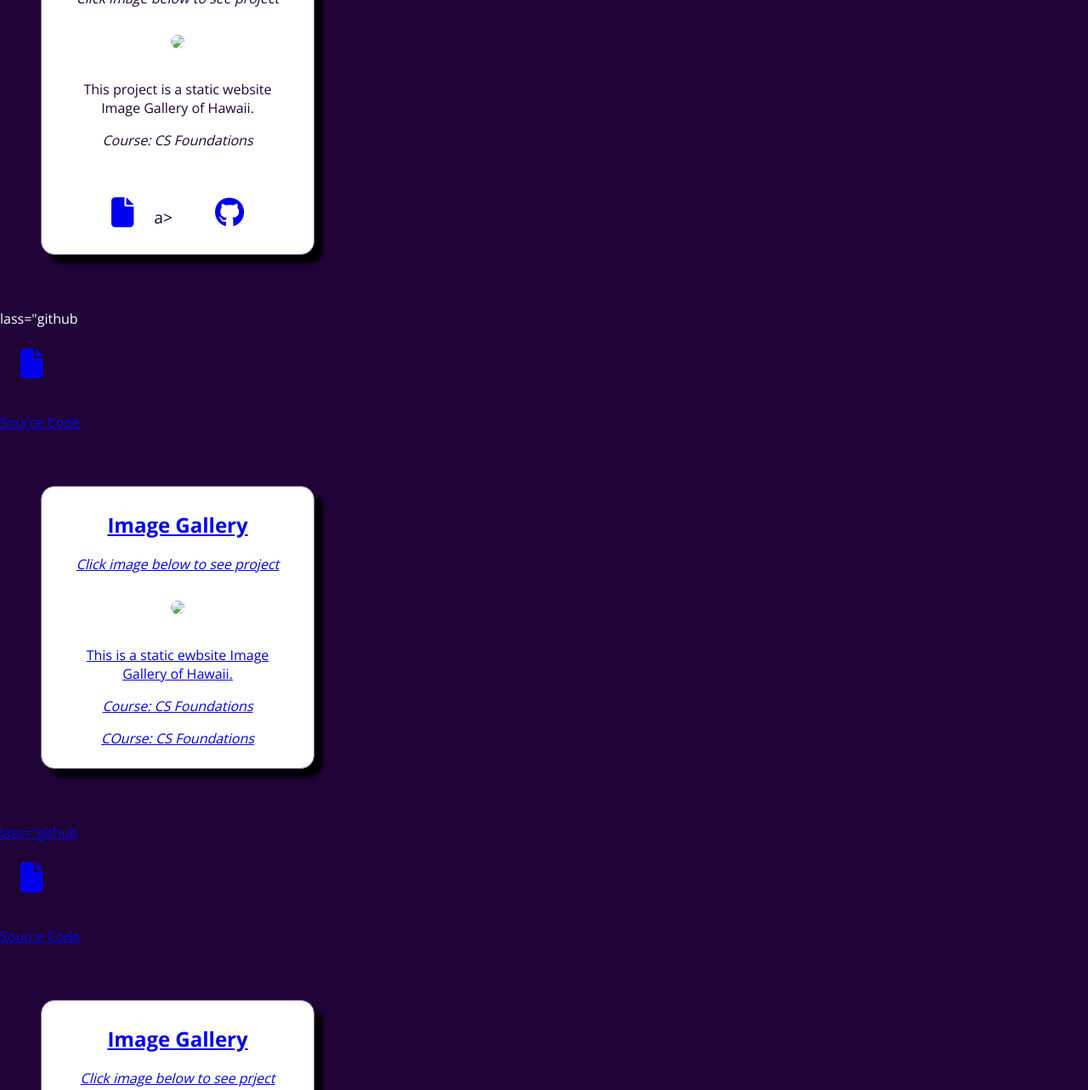
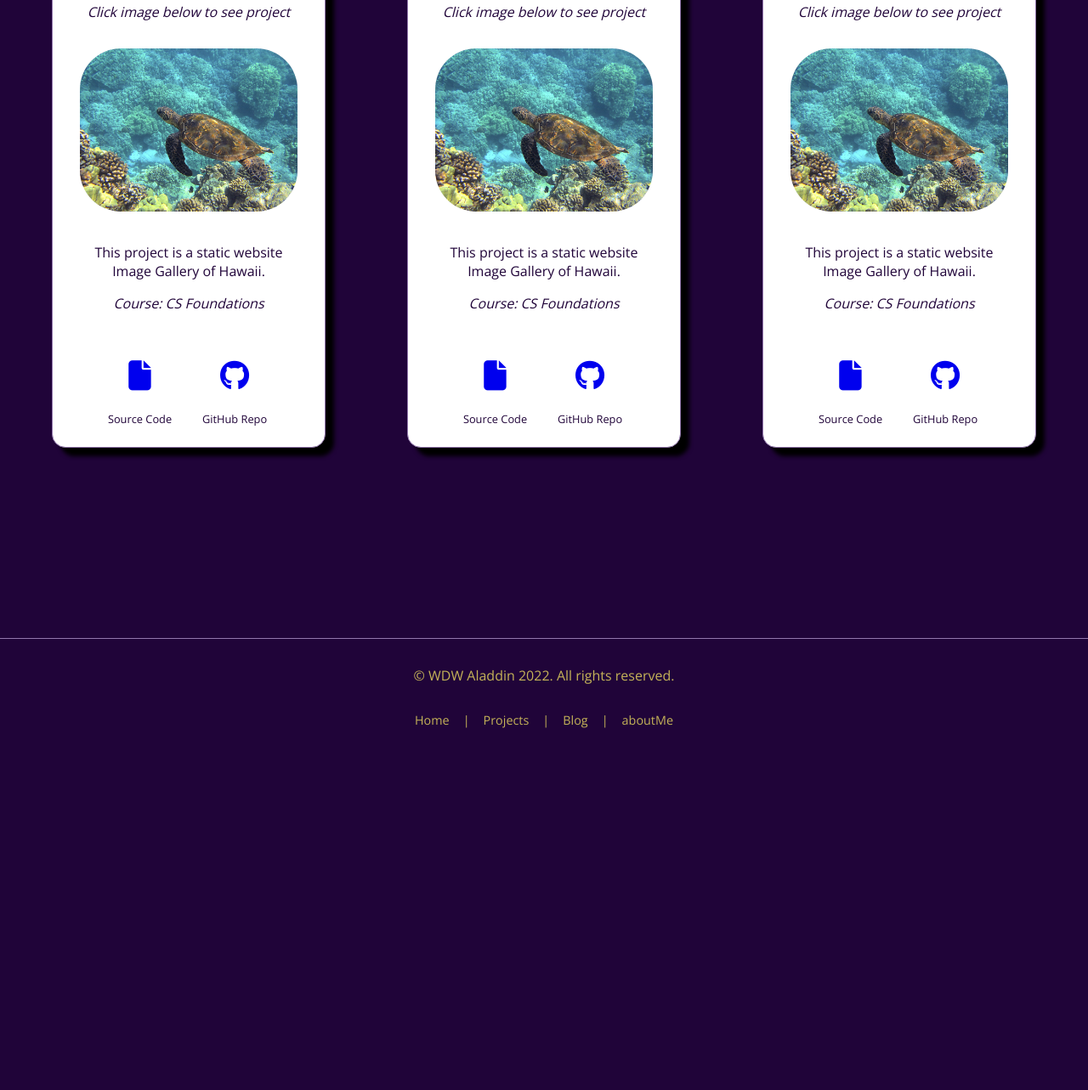
Before and after one commit to CSF2223/studentportfolio-emilyambrocio, a plain HTML site: page projects.html in a window 1280 px wide. Shown: the part 382-1665 px from the top of the page at 85% size. After the commit the page ends 1399 px from the top, so only its background shows below. Drawn offline with nearby package versions, Linux system fonts and the light colour scheme; a web font is replaced by a local one.

Commit message:
found erros in student portfolio

```diff
--- a/projects.html
+++ b/projects.html
@@ -1,5 +1,6 @@
 <!DOCTYPE html>
 <html lang="en">
+
 <head>
     <meta charset="UTF-8">
     <meta name="viewport" content="width=device-width, initial-scale=1.0">
@@ -10,6 +11,7 @@
     <title>Aladdin'Projects</title>
     <link rel="stylesheet" href="https://cdnjs.cloudflare.com/ajax/libs/font-awesome/6.2.0/css/all.min.css" integrity="sha512-xh6O/CkQoPOWDdYTDqeRdPCVd1SpvCA9XXcUnZS2FmJNp1coAFzvtCN9BmamE+4aHK8yyUHUSCcJHgXloTyT2A==" crossorigin="anonymous" referrerpolicy="no-referrer" />
 </head>
+
 <body>
 
     <!-- Navigation Menu -->
@@ -29,71 +31,78 @@
                 <li><a href="projects.html">Projects</a></li>
                 <li><a href="blog.html">Blog</a></li>
                 <li><a href="aboutMe.html">About Me</a></li>
-             </ul>  <!-- close ul list-->
-         </div>      <!-- close Navbar links class-->
-</nav>   <!-- close navbar class-->
+            </ul> <!-- close ul list-->
+        </div> <!-- close Navbar links class-->
+    </nav> <!-- close navbar class-->
 
     <!-- Project Header-->
     <header class="projectsHeader">
         <h2>My Projects</h2>
-    <h4>rojects I have completed in my CS course</h4>
+        <h4>Projects I have completed in my CS course</h4>
     </header>
 
     <!-- Project Cards-->
-   <section class"projectGallery">
+    <section class="projectGallery">
 
         <div class="projectCard">
             <h2>Image Gallery</h2>
             <p><em> Click image below to see project</em></p>
             <a href="https://csf2223.github.io/imagegallery-emilyambrocio/"><img src="assets/sea-turtle-547162_1920.jpg"></a>
-
             <p>This project is a static website Image Gallery of Hawaii.</p>
             <p><em>Course: CS Foundations</em></p>
             <div class="projectIcons">
                 <div class="sourceCode">
-               <a href="#"><i class="fa-solid fa-file"></i></a>a>
+                    <a href="#"><i class="fa-solid fa-file"></i></a>
+                    <p>Source Code</p>
+                </div>
+                <div class="gitHubRepo">
+                    <a href="#https://github.com/CSF2223/imagegallery-emilyambrocio"><i class="fa-brands fa-github"></i></a>
+                    <p>GitHub Repo</p>
+                </div>
+            </div>
+        </div> <!-- Close Project Card 1-->
 
-           </div>
-           <a href="#https://github.com/CSF2223/imagegallery-emilyambrocio"><i class="fa-brands fa-github"></i></a>
-           </div>
-
-  </div> <!-- Close Project Card 1-->
-      <div> lass="github</div>
-
-       <a href="#assets/ImageGalleryCode.pdf"><l class="fa-solid fa-file"></l></l>
-       <p>Source Code</p>
 
         <div class="projectCard">
             <h2>Image Gallery</h2>
             <p><em> Click image below to see project</em></p>
-      <a href="https://csf2223.github.io/imagegallery-emilyambrocio/"><img src="assets/sea-turtle-547162_1920.jpg"></</a>
+            <a href="https://csf2223.github.io/imagegallery-emilyambrocio/"><img src="assets/sea-turtle-547162_1920.jpg"></a>
+            <p>This project is a static website Image Gallery of Hawaii.</p>
+            <p><em>Course: CS Foundations</em></p>
+            <div class="projectIcons">
+                <div class="sourceCode">
+                    <a href="#"><i class="fa-solid fa-file"></i></a>
+                    <p>Source Code</p>
+                </div>
+                <div class="gitHubRepo">
+                    <a href="#https://github.com/CSF2223/imagegallery-emilyambrocio"><i class="fa-brands fa-github"></i></a>
+                    <p>GitHub Repo</p>
+                </div>
+            </div>
+        </div> <!-- Close Project Card 2-->
 
-       <p>This is a static ewbsite Image Gallery of Hawaii.</p>
-       <p><em>Course: CS Foundations</em></em></p>
-       <p><em>COurse: CS Foundations</em></p>
-  </div> <!-- Close Project Card 1-->
-      <div> lass="github</div>
-
-       <a href="#assets/ImageGalleryCode.pdf"><l class="fa-solid fa-file"></l></l>
-       <p>Source Code</p>
 
         <div class="projectCard">
             <h2>Image Gallery</h2>
-      <p><em> Click image below to see prject</em></p>
-      <a href="https://csf2223.github.io/imagegallery-emilyambrocio/"><img src="assets/sea-turtle-547162_1920.jpg"></</a>
+            <p><em> Click image below to see project</em></p>
+            <a href="https://csf2223.github.io/imagegallery-emilyambrocio/"><img src="assets/sea-turtle-547162_1920.jpg"></a>
+            <p>This project is a static website Image Gallery of Hawaii.</p>
+            <p><em>Course: CS Foundations</em></p>
+            <div class="projectIcons">
+                <div class="sourceCode">
+                    <a href="#"><i class="fa-solid fa-file"></i></a>
+                    <p>Source Code</p>
+                </div>
+                <div class="gitHubRepo">
+                    <a href="#https://github.com/CSF2223/imagegallery-emilyambrocio"><i class="fa-brands fa-github"></i></a>
+                    <p>GitHub Repo</p>
+                </div>
+            </div>
+        </div> <!-- Close Project Card 3-->
 
-       <p>This is a static ewbsite Image Gallery of Hawaii.</p>
-       <p><em>Course: CS Foundations</em></em></p>
-       <p><em>COurse: CS Foundations</em></p>
-  </div> <!-- Close Project Card 1-->
-      <div> lass="github</div>
+    </section>  <!-- Close projectGallery class-->
 
-       <a href="#assets/ImageGalleryCode.pdf"><l class="fa-solid fa-file"></l></l>
-       <p>Source Code</p>
-   </section>
-    <script type="text/javascript" src="script.js"></script>
 
-    <section>
 
     <footer>
         <p class="copyright">&copy; WDW Aladdin 2022. All rights reserved.</p>
@@ -108,6 +117,7 @@
         </ul>
     </footer>
 
-    </section>
+
+    <script type="text/javascript" src="script.js"></script>
 </body>
 </html>
--- a/style.css
+++ b/style.css
@@ -117,6 +117,8 @@ body {
 }
 
 .projectCard h2 {
+    margin: 0.5rem 1rem 1.5rem 1rem;
+    font-weight: 600;
 }
 
 .projectCard p {
@@ -149,7 +151,7 @@ body {
 footer {
     text-align: center;
     color: #c5b358;
-    margin: 10rem 0:
+    margin: 10rem 0;
     border-top: 1px solid #9277AC;
 }
 
@@ -171,17 +173,12 @@ footer {
 
 
 
-
-
-
-
-
-@media (min-width: 800px) {
+@media(min-width: 800px) {
     .hero {
         flex-direction: row;
         justify-content: space-evenly;
         align-items: center;
-        height:90vh;
+        height: 80vh;
     }
 
     .heroText {
@@ -202,8 +199,8 @@ footer {
         justify-content: center;
         flex-wrap: wrap;
     }
-    }
 
     .projectCard {
         max-width: 20%
     }
+}
```
Also changed, not shown: assets/sea-turtle-547162_1920.jpg (added). Lines whose indentation alone changed are shown as unchanged.
